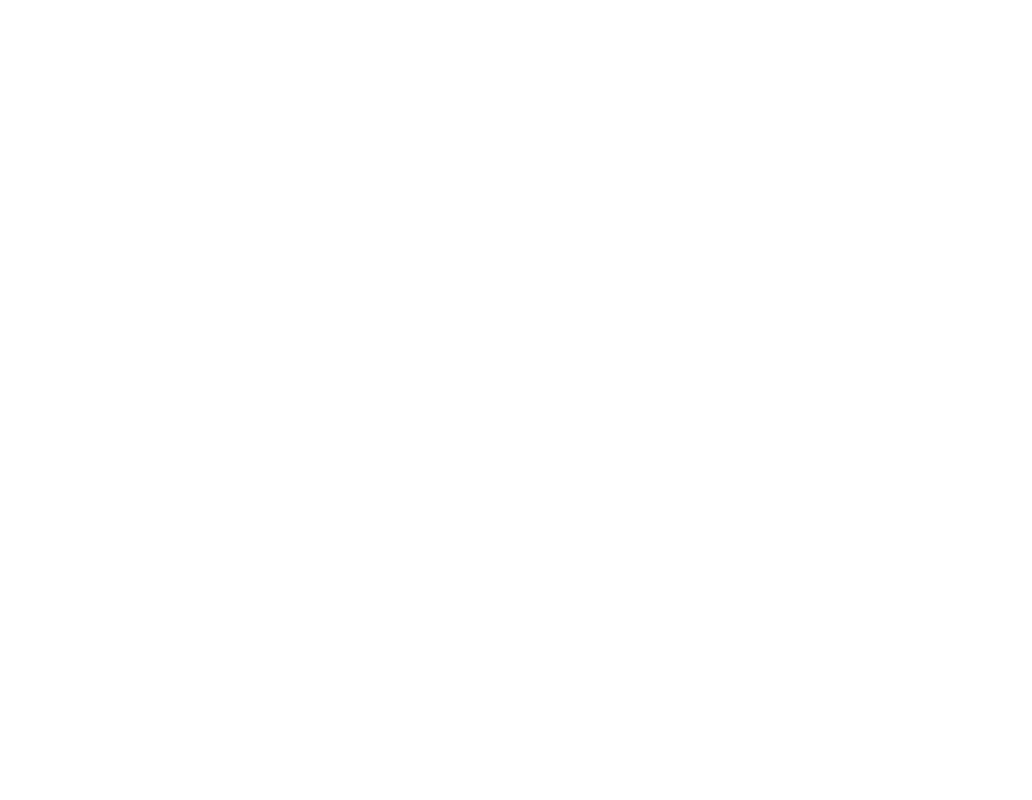
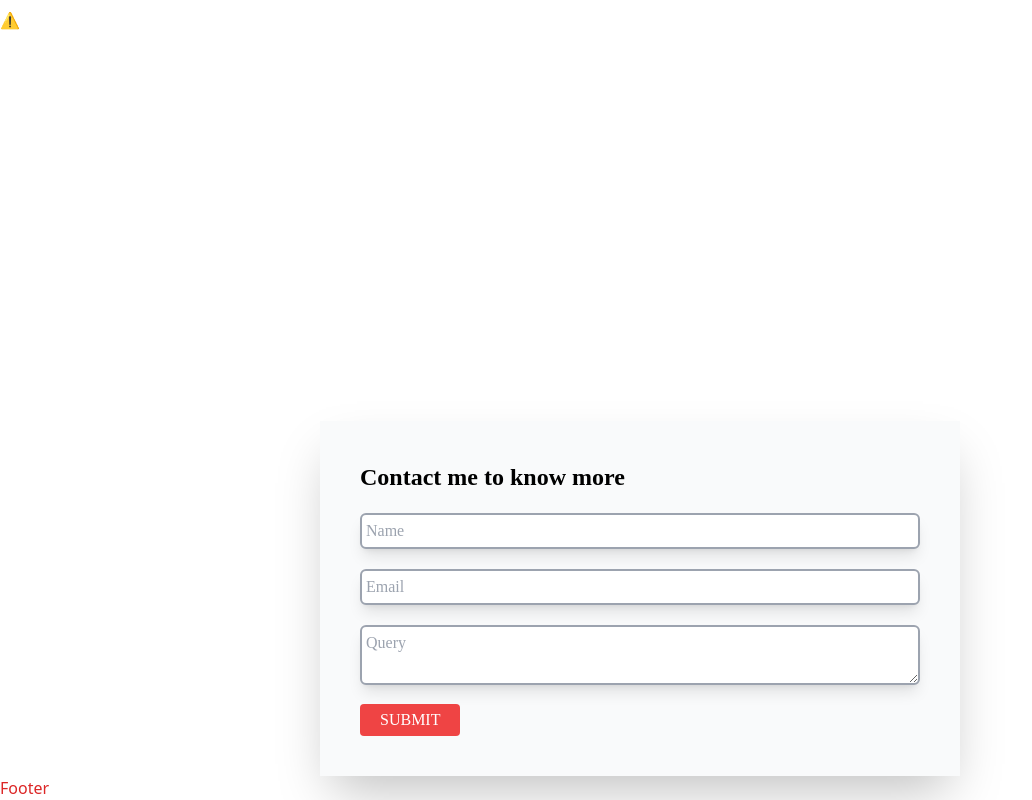
Before and after one commit to NourTofi/Prottfolio, a React (Create React App) app: page /contact in a window 1280 px wide. Shown: the part 419-1219 px from the top of the page, without its empty margins (0-1032 px from the left). Before the commit the page ends 800 px from the top, so only its background shows below. Built offline with nearby package versions, Linux system fonts and the light colour scheme; no server answers.

Commit message:
finish Project pages and Contact pages

```diff
--- a/public/index.html
+++ b/public/index.html
@@ -14,6 +14,7 @@
     <script src="https://unpkg.com/@lottiefiles/lottie-player@latest/dist/lottie-player.js"></script>
     <script src="https://unpkg.com/@lottiefiles/lottie-player@latest/dist/lottie-player.js"></script>
     <script src="https://unpkg.com/@lottiefiles/lottie-player@latest/dist/lottie-player.js"></script>
+    <script src="https://unpkg.com/@lottiefiles/lottie-player@latest/dist/lottie-player.js"></script>
     <link rel="apple-touch-icon" href="%PUBLIC_URL%/logo192.png" />
     <link rel="manifest" href="%PUBLIC_URL%/manifest.json" />
     <title>Nour</title>
--- a/src/App.js
+++ b/src/App.js
@@ -2,7 +2,7 @@
 import { BrowserRouter, Routes, Route } from "react-router-dom";
 import Home from "./pages/homeSections/Home";
 import Projects from "./pages/projectsSections/Projects";
-import Contact from "./pages/Contact";
+import Contact from "./pages/contactSections/Contact";
 
 function App() {
   return (
--- a/src/pages/Contact.jsx
+++ /dev/null
@@ -1,14 +0,0 @@
-import React from "react";
-import Layout from "../components/Layout";
-
-function Contact() {
-  return (
-    <Layout>
-      <div>
-        <h1>Contact page</h1>
-      </div>
-    </Layout>
-  );
-}
-
-export default Contact;
--- /dev/null
+++ b/src/pages/contactSections/Contact.jsx
@@ -0,0 +1,17 @@
+import React from "react";
+import Layout from "../../components/Layout";
+import Intro from "./IntroSection";
+import ContactUs from "./ContactUsSection";
+
+function Contact() {
+  return (
+    <Layout>
+      <div>
+        <Intro />
+        <ContactUs/>
+      </div>
+    </Layout>
+  );
+}
+
+export default Contact;
--- /dev/null
+++ b/src/pages/contactSections/ContactUsSection.jsx
@@ -0,0 +1,31 @@
+import React from "react";
+
+const ContactUs = () => {
+  return (
+    <div className="w-screen flex justify-center">
+      <div className="md:w-full w-1/2 p-10 shadow-2xl bg-gray-50">
+        <h1 className="text-2xl font-semibold">Contact me to know more</h1>
+        <input
+          type="text"
+          placeholder="Name"
+          className="w-full border-2 border-gray-400 rounded-md p-1 shadow-lg mt-5"
+        />
+        <input
+          type="text"
+          placeholder="Email"
+          className="w-full border-2 border-gray-400 rounded-md p-1 shadow-lg mt-5"
+        />
+        <textarea
+          type="text"
+          placeholder="Query"
+          className="w-full border-2 border-gray-400 rounded-md p-1 shadow-lg mt-5"
+        />
+        <button className="bg-red-500 rounded text-white px-5 py-1 mt-3 hover:bg-red-600">
+          SUBMIT
+        </button>
+      </div>
+    </div>
+  );
+};
+
+export default ContactUs;
--- /dev/null
+++ b/src/pages/contactSections/IntroSection.jsx
@@ -0,0 +1,17 @@
+import React from "react";
+
+const IntroSection = () => {
+  return (
+    <div className="h-screen mt-10">
+      <lottie-player
+        src="https://lottie.host/edd1ffae-df7e-42bf-a3c2-78ed01e29e03/LRqaYuPeBp.json"
+        background="transparent"
+        speed="1"
+        loop
+        autoplay
+      />
+    </div>
+  );
+};
+
+export default IntroSection;
```
